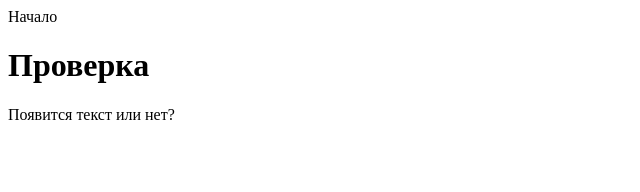
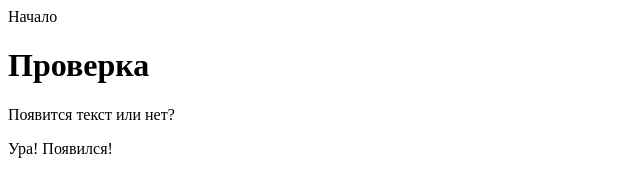
Before and after one commit to juliyasg/first-project, a plain HTML site: page index.html in a window 1280 px wide. Shown: the whole page, without its empty margins (0-640 px from the left). Drawn offline with Linux system fonts and the light colour scheme.

Commit message:
это второй коммит

```diff
--- a/index.html
+++ b/index.html
@@ -7,5 +7,6 @@
   <body>
     <h1>Проверка</h1>
     <p>Появится текст или нет?</p>
+    <p>Ура! Появился!</p>
   </body>
 </html>
```
